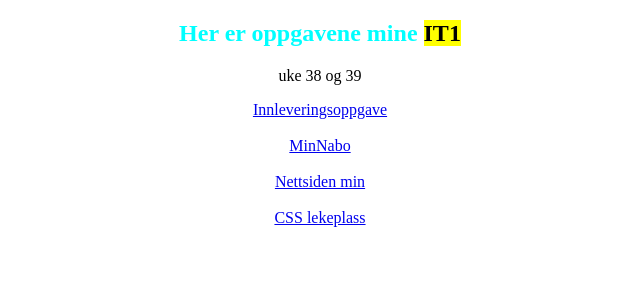
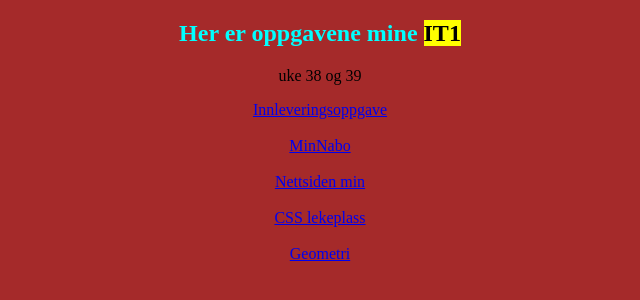
Before and after one commit to Helloo23/IT12023, a plain HTML site: page index.html in a window 1280 px wide. Shown: the whole page, without its empty margins (320-960 px from the left). Drawn offline with Linux system fonts and the light colour scheme.

Commit message:
Add files via upload

```diff
--- a/index.html
+++ b/index.html
@@ -5,6 +5,10 @@
     <meta charset="UTF-8">
     <meta name="viewport" content="width=device-width, initial-scale=1.0">
     <title>Document</title>
+    <style> body {
+        background-color: brown;
+    }
+    </style>
 </head>
 
 <body>
@@ -22,6 +26,9 @@
         <br>
         <br>
         <a href="CSS_lekeplass.html">CSS lekeplass</a>
+        <br>
+        <br>
+        <a href="geometri.html">Geometri</a>
     </center>
 </body>
 
```
